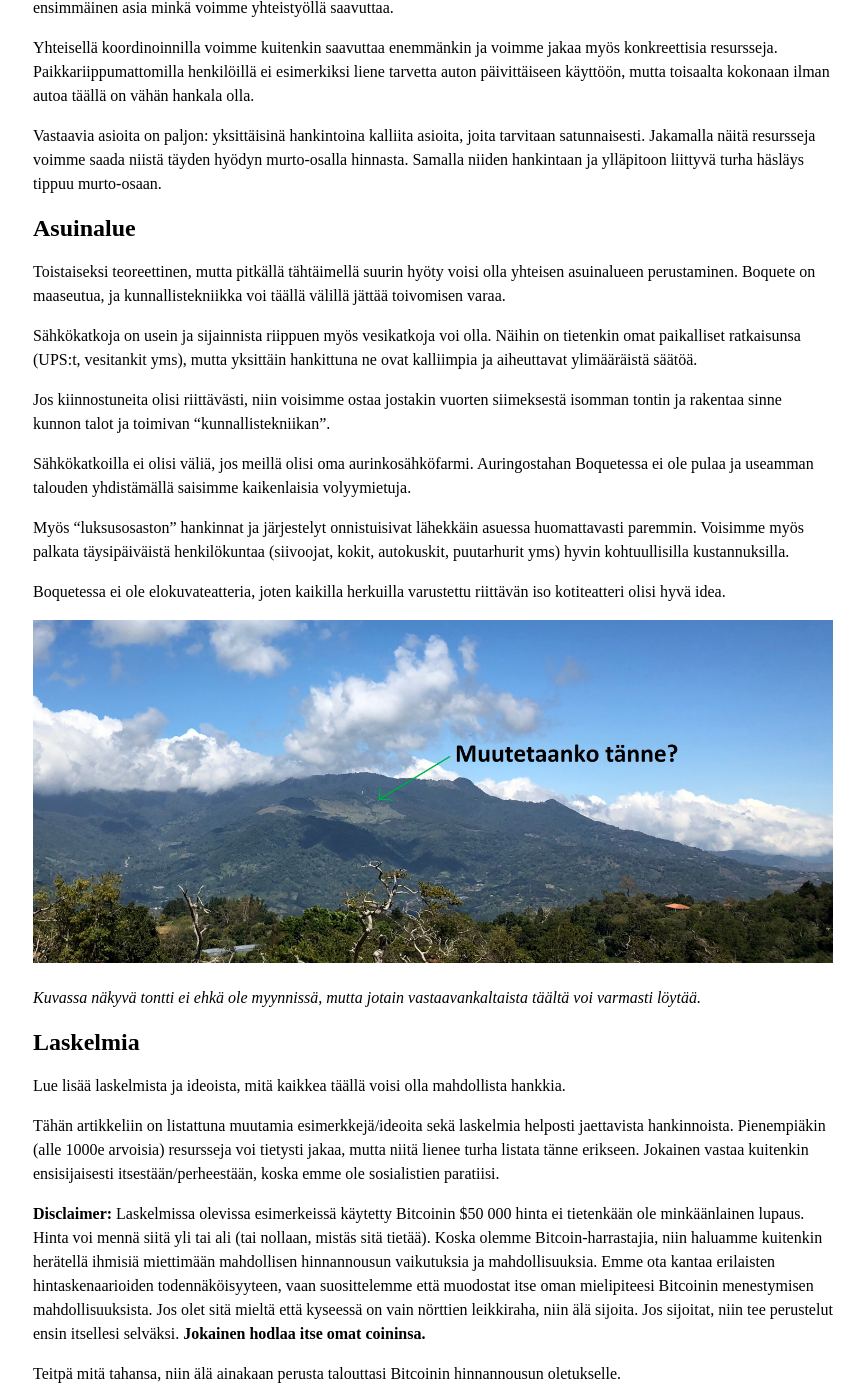
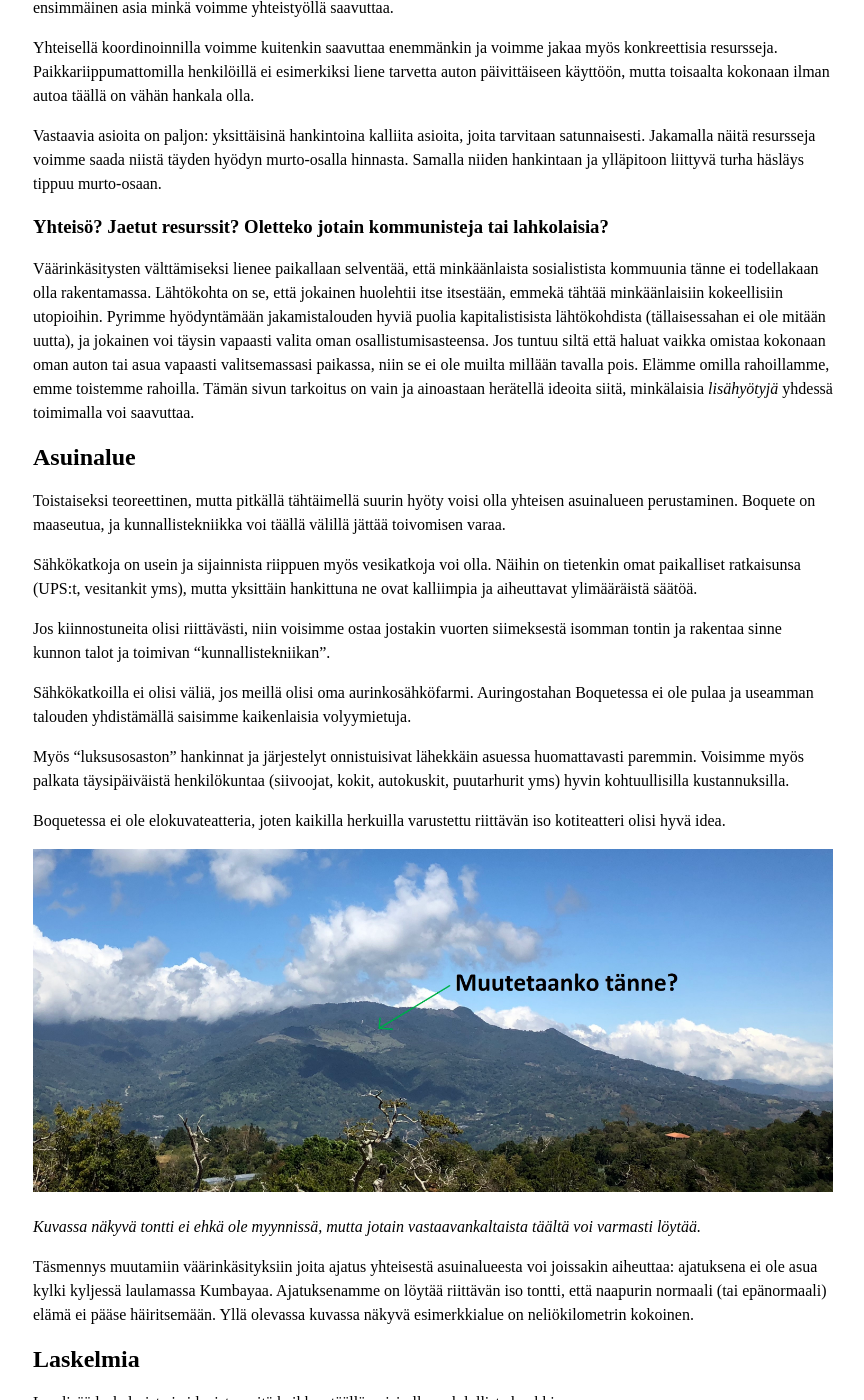
Before and after one commit to pitkonaarinparatiisi/pitkonaarinparatiisi.github.io, a Jekyll site: the page built from yhteiso.md, in a window 1280 px wide and 1400 px high, scrolled down 267 px. Shown: the whole window, without its empty margins (207-1071 px from the left). Built offline with Jekyll 4.4.1, drawn with Linux system fonts in a browser that asks for light colours; our own code applies the rules of GitHub Pages for plain Markdown files.

Commit message:
Update yhteiso.md

```diff
--- a/yhteiso.md
+++ b/yhteiso.md
@@ -9,6 +9,9 @@ Yhteisellä koordinoinnilla voimme kuitenkin saavuttaa enemmänkin ja voimme jak
 
 Vastaavia asioita on paljon: yksittäisinä hankintoina kalliita asioita, joita tarvitaan satunnaisesti. Jakamalla näitä resursseja voimme saada niistä täyden hyödyn murto-osalla hinnasta. Samalla niiden hankintaan ja ylläpitoon liittyvä turha häsläys tippuu murto-osaan.
 
+### Yhteisö? Jaetut resurssit? Oletteko jotain kommunisteja tai lahkolaisia?
+
+Väärinkäsitysten välttämiseksi lienee paikallaan selventää, että minkäänlaista sosialistista kommuunia tänne ei todellakaan olla rakentamassa. Lähtökohta on se, että jokainen huolehtii itse itsestään, emmekä  tähtää minkäänlaisiin kokeellisiin utopioihin. Pyrimme hyödyntämään jakamistalouden hyviä puolia kapitalistisista lähtökohdista (tällaisessahan ei ole mitään uutta), ja jokainen voi täysin vapaasti valita oman osallistumisasteensa. Jos tuntuu siltä että haluat vaikka omistaa kokonaan oman auton tai asua vapaasti valitsemassasi paikassa, niin se ei ole muilta millään tavalla pois. Elämme omilla rahoillamme, emme toistemme rahoilla. Tämän sivun tarkoitus on vain ja ainoastaan herätellä ideoita siitä, minkälaisia _lisähyötyjä_ yhdessä toimimalla voi saavuttaa.
 
 
 ## Asuinalue
@@ -28,6 +31,7 @@ Boquetessa ei ole elokuvateatteria, joten kaikilla herkuilla varustettu riittäv
 
 _Kuvassa näkyvä tontti ei ehkä ole myynnissä, mutta jotain vastaavankaltaista täältä voi varmasti löytää._
 
+Täsmennys muutamiin väärinkäsityksiin joita ajatus yhteisestä asuinalueesta voi joissakin aiheuttaa: ajatuksena ei ole asua kylki kyljessä laulamassa Kumbayaa. Ajatuksenamme on löytää riittävän iso tontti, että naapurin normaali (tai epänormaali) elämä ei pääse häiritsemään. Yllä olevassa kuvassa näkyvä esimerkkialue on neliökilometrin kokoinen.
 
 ## Laskelmia
 
```
